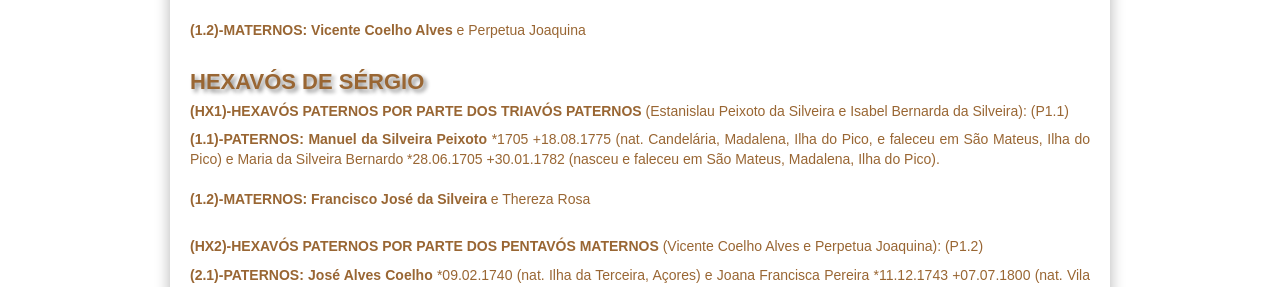
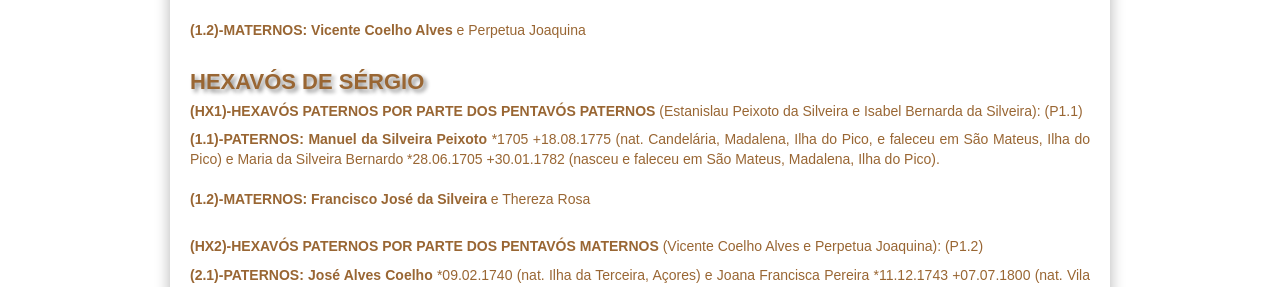
Before and after one commit to claudiovargas1955/claudiovargas1955.github.io, a Jekyll site: the page built from _pages/genealogia-de-sergio-luis-kirsch-da-silveira.html, in a window 1280 px wide and 900 px high, scrolled down 3171 px. Shown: the part 169-456 px from the top of the window. Built offline with Jekyll 4.4.1, drawn with Linux system fonts in a browser that asks for light colours; some web fonts are replaced.

Commit message:
Update genealogia-de-sergio-luis-kirsch-da-silveira.html

```diff
--- a/_pages/genealogia-de-sergio-luis-kirsch-da-silveira.html
+++ b/_pages/genealogia-de-sergio-luis-kirsch-da-silveira.html
@@ -469,7 +469,7 @@ réis) ao governo da provincia de São Pedro.
   <b>(1.2)-MATERNOS: Vicente Coelho Alves</b> e Perpetua Joaquina<br><br>
 
 <p><h4>HEXAVÓS DE SÉRGIO</h4>
-<p><b><h5>(HX1)-HEXAVÓS PATERNOS POR PARTE DOS TRIAVÓS PATERNOS</b> (Estanislau Peixoto da Silveira e Isabel Bernarda da Silveira):
+<p><b><h5>(HX1)-HEXAVÓS PATERNOS POR PARTE DOS PENTAVÓS PATERNOS</b> (Estanislau Peixoto da Silveira e Isabel Bernarda da Silveira):
 (P1.1)</h5>
 <p><b>(1.1)-PATERNOS: Manuel da Silveira Peixoto </b>*1705 +18.08.1775 (nat. Candelária, Madalena, Ilha do Pico, e faleceu em São
 Mateus, Ilha do Pico) e Maria da Silveira Bernardo *28.06.1705 +30.01.1782 (nasceu e faleceu em São Mateus, Madalena, Ilha do Pico).
```
